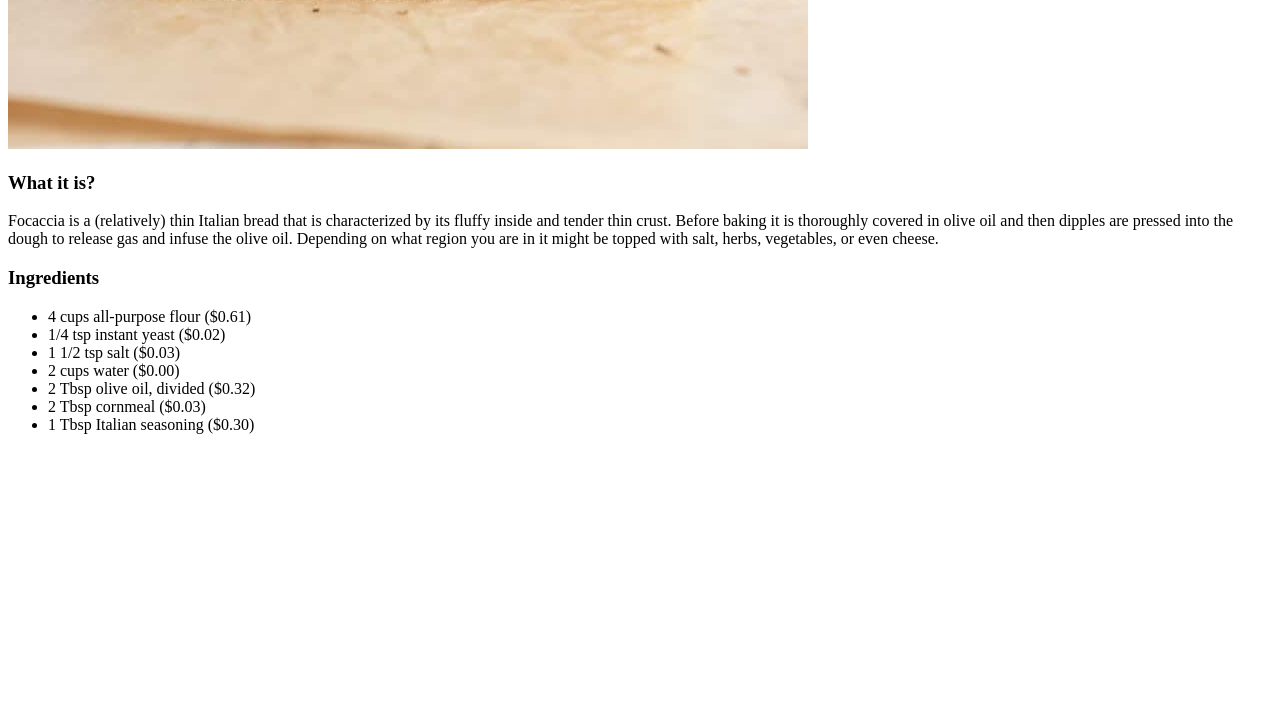
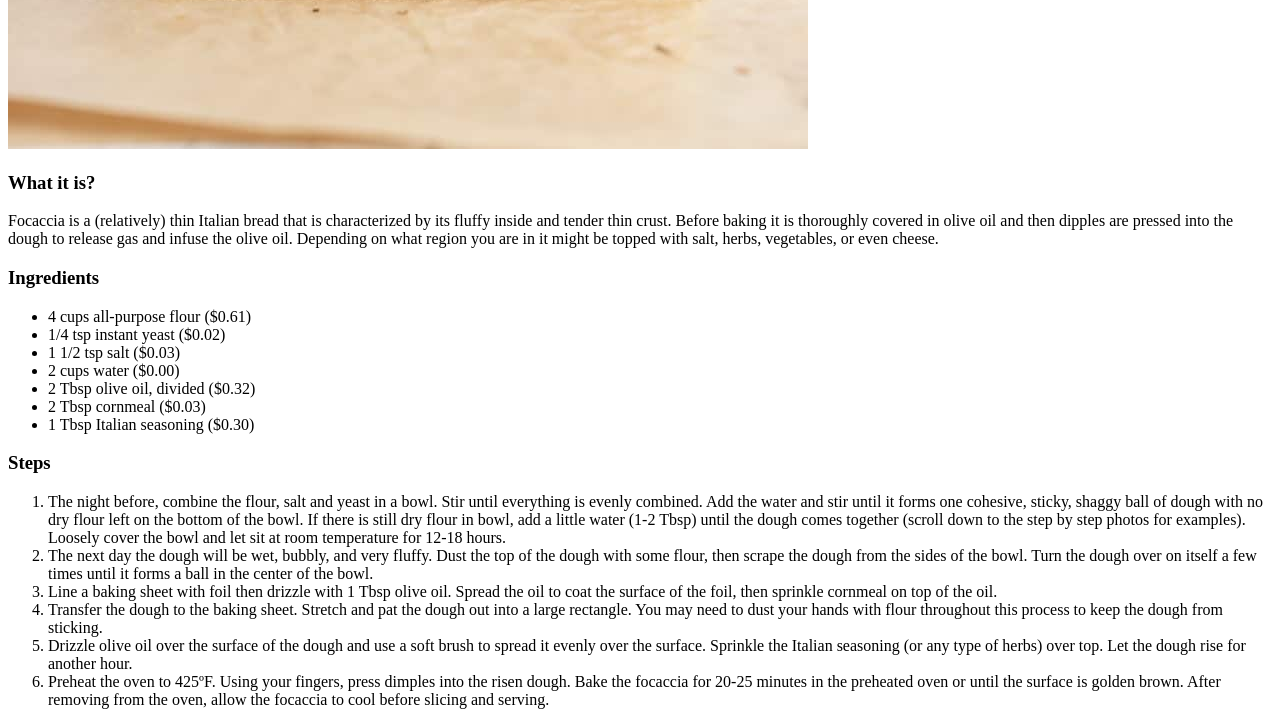
Before and after one commit to Donovan277/odin-recipes, a plain HTML site: page recipes/homebread.html in a window 1280 px wide. Shown: the part 998-1723 px from the top of the page. Before the commit the page ends 1448 px from the top, so only its background shows below. Drawn offline with Linux system fonts and the light colour scheme.

Commit message:
Add recipe instructions

```diff
--- a/recipes/homebread.html
+++ b/recipes/homebread.html
@@ -20,5 +20,14 @@
             <li>2 Tbsp cornmeal ($0.03)</li>
             <li>1 Tbsp Italian seasoning ($0.30)</li>
         </ul>
+        <h3>Steps</h3>
+        <ol>
+            <li>The night before, combine the flour, salt and yeast in a bowl. Stir until everything is evenly combined. Add the water and stir until it forms one cohesive, sticky, shaggy ball of dough with no dry flour left on the bottom of the bowl. If there is still dry flour in bowl, add a little water (1-2 Tbsp) until the dough comes together (scroll down to the step by step photos for examples). Loosely cover the bowl and let sit at room temperature for 12-18 hours.</li>
+            <li>The next day the dough will be wet, bubbly, and very fluffy. Dust the top of the dough with some flour, then scrape the dough from the sides of the bowl. Turn the dough over on itself a few times until it forms a ball in the center of the bowl.</li>
+            <li>Line a baking sheet with foil then drizzle with 1 Tbsp olive oil. Spread the oil to coat the surface of the foil, then sprinkle cornmeal on top of the oil.</li>
+            <li>Transfer the dough to the baking sheet. Stretch and pat the dough out into a large rectangle. You may need to dust your hands with flour throughout this process to keep the dough from sticking.</li>
+            <li>Drizzle olive oil over the surface of the dough and use a soft brush to spread it evenly over the surface. Sprinkle the Italian seasoning (or any type of herbs) over top. Let the dough rise for another hour.</li>
+            <li>Preheat the oven to 425ºF. Using your fingers, press dimples into the risen dough. Bake the focaccia for 20-25 minutes in the preheated oven or until the surface is golden brown. After removing from the oven, allow the focaccia to cool before slicing and serving.</li>
+        </ol>
     </body>
 </html>
```
